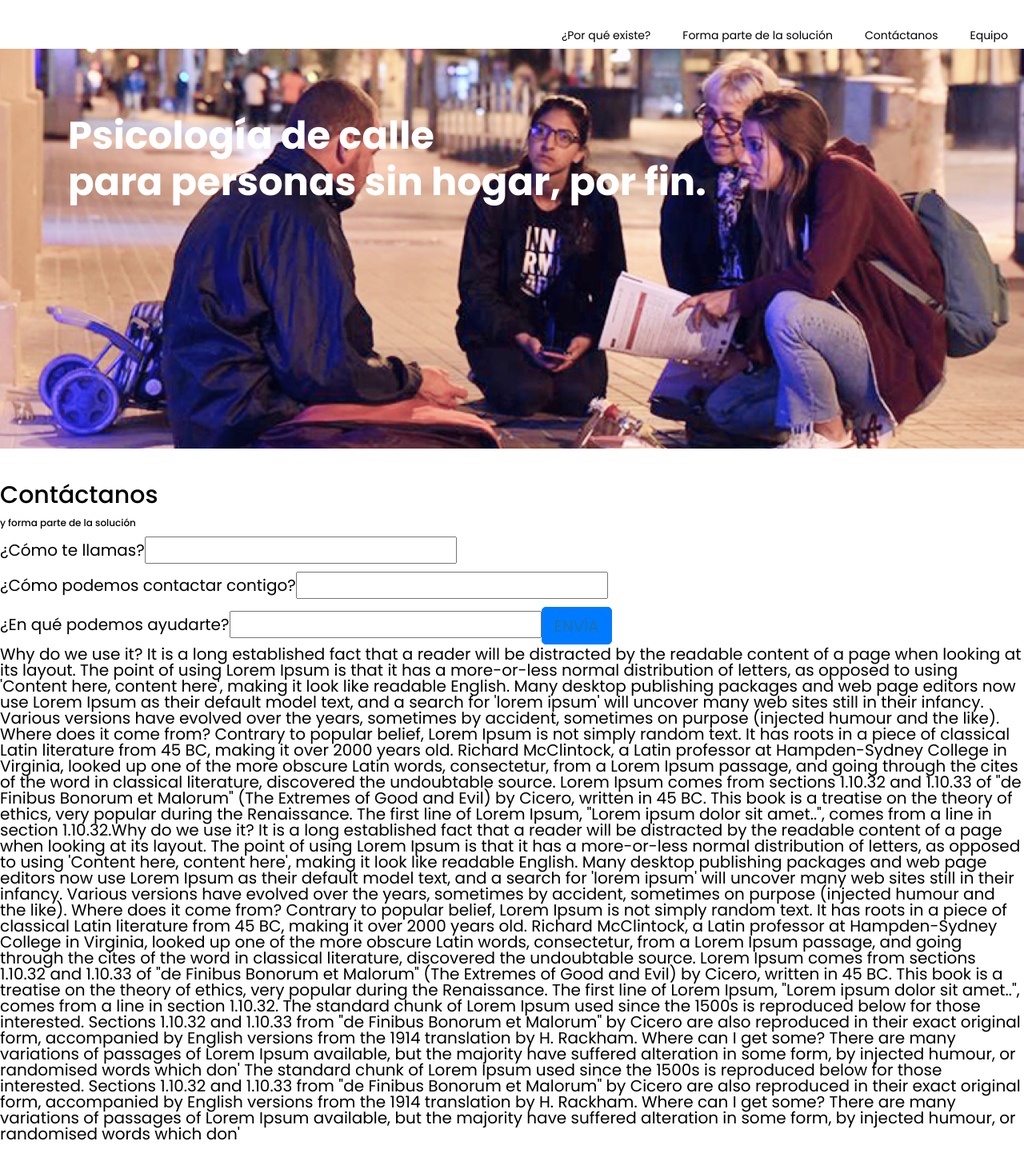
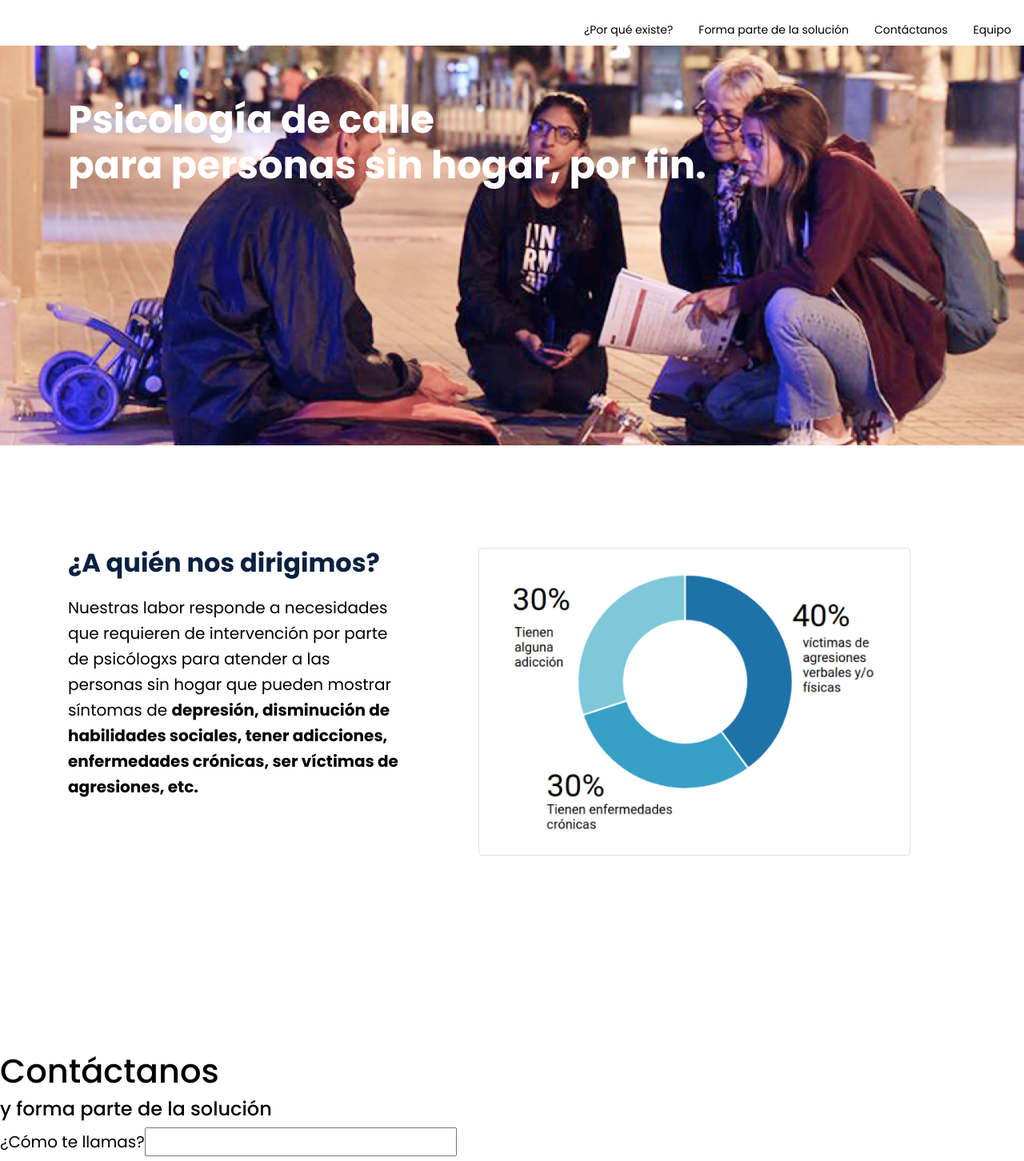
Before and after one commit to joannaWebDev/psicologxs-de-calle, a React (Create React App) app in the folder client/: page / in a window 1280 px wide. Shown: the part 80-1532 px from the top of the page at 80% size. Built offline with nearby package versions, Linux system fonts and the light colour scheme.

Commit message:
new sectionChart in the Home page

```diff
--- a/client/src/App.css
+++ b/client/src/App.css
@@ -17,15 +17,16 @@
   --intranet-bg-color:#95BBCE;
   --text-color:#38A0C7;
 }
-
+img {
+  max-width: 100%;
+  display: block;
+}
 
 a, a:hover {
   color: inherit;
   text-decoration: inherit;
 }
-html {
-  font-size: 16px;
-}
+
 /*main styles*/
 body {
   font-family: 'Poppins', sans-serif;
@@ -34,17 +35,15 @@ body {
   font-weight: 400;
   margin: 0 auto;
   overflow-x: hidden;
+  font-size:15px;
+  line-height:1.6;
 }
-/* .App {
-  text-align: center;
-} */
-
 /*sizes*/
-h1 { font-size: 1.5rem; }
-h2 { font-size: 1.2rem;}
-h3 { font-size: 0.8rem; }
-h4 { font-size: 0.6rem; }
-h5 { font-size: 0.5rem; }
+h1 { font-size: 2.2rem;}
+h2 { font-size: 2rem; }
+h3 { font-size: 1.6rem; }
+h4 { font-size: 1.2rem; }
+h5 { font-size: 1rem; }
 
 p {
 font-size: 1em;
@@ -52,13 +51,23 @@ font-size: 1em;
 
 
 @media screen and (min-width:600px){
-  html {font-size:16px;}
-  }
+  body {font-size:16px;}
+  h1 { font-size: 2.4rem;}
+  h2 { font-size: 2.1rem; }
+  h3 { font-size: 1.9rem; }
+  h4 { font-size: 1.7rem; }
+  h5 { font-size: 1rem; }
+}
 
-  @media screen and (min-width:768px){
-  html{font-size:18px;}
-  }
+@media screen and (min-width:768px){
+  body{font-size:18px;}
+  h1 { font-size: 2.6rem;}
+  h2 { font-size: 2.5rem; }
+  h3 { font-size: 2rem; }
+  h4 { font-size: 1.5rem; }
+  h5 { font-size: 1rem; }
+}
 
-  @media screen and (min-width:992px){
-  html{font-size:20px;}
-  }
+@media screen and (min-width:992px){
+  body{font-size:20px;}
+}
--- a/client/src/App.js
+++ b/client/src/App.js
@@ -9,7 +9,6 @@ import Home from './pages/Home';
 import Footer from './components/Footer/Footer';
 import ScrollTopArrow from './components/ScrollTopArrow/ScrollTopArrow';
 
-
 import './App.css';
 
 const App = () => {
@@ -19,6 +18,9 @@ const App = () => {
         <Header />
         <div>
           <Responsive displayIn={["Laptop"]}>
+            <Navbar />
+          </Responsive>
+          <Responsive displayIn={["Tablet"]}>
             <Navbar />
           </Responsive>
           <Responsive displayIn={["Mobile"]}>
--- a/client/src/components/Footer/Footer.js
+++ b/client/src/components/Footer/Footer.js
@@ -7,8 +7,8 @@ const Footer = ()=>{
 
 return (
         <div className="container-fluid my-4">
-          <div className="footer row justify-content-center">
-            <div className="firstItem col-lg-4 col-sm-12 col-md-6">
+                <div className="footer row justify-content-center">
+                <div className="firstItem col-lg-4 col-sm-12 col-md-6">
                 <h2>Psicólogxs de calle</h2>
                 <h4>Carrer de la Rieretra, 24, 08001, Barcelona</h4>
                 <h4>conatacto@psicologxsdecalle.com</h4>
--- a/client/src/components/Logo/Logo.css
+++ b/client/src/components/Logo/Logo.css
@@ -7,3 +7,8 @@
     text-align: center;
   }
 }
+@media screen and (min-width:768px){
+  .logo {
+    font-size: 2.2rem;
+  }
+}
--- a/client/src/components/Navbar/Navbar.css
+++ b/client/src/components/Navbar/Navbar.css
@@ -2,6 +2,6 @@
   font-size: 0.7em;
 }
 
-.navbar {
-  color: green;
+.navItem:hover {
+  text-decoration: underline;
 }
--- a/client/src/components/Navbar/Navbar.js
+++ b/client/src/components/Navbar/Navbar.js
@@ -8,16 +8,16 @@ const Navbar = () => {
     return(
       <Nav className="justify-content-end navBar" activeKey="/home">
         <Nav.Item>
-          <Nav.Link href="/home">¿Por qué existe?</Nav.Link>
+          <Nav.Link href="/home" className="navItem">¿Por qué existe?</Nav.Link>
         </Nav.Item>
         <Nav.Item>
-          <Nav.Link href="/">Forma parte de la solución</Nav.Link>
+          <Nav.Link href="/" className="navItem">Forma parte de la solución</Nav.Link>
         </Nav.Item>
         <Nav.Item>
-          <Nav.Link href="/">Contáctanos</Nav.Link>
+          <Nav.Link href="/" className="navItem">Contáctanos</Nav.Link>
         </Nav.Item>
         <Nav.Item>
-          <Nav.Link href="/">Equipo</Nav.Link>
+          <Nav.Link href="/" className="navItem">Equipo</Nav.Link>
         </Nav.Item>
     </Nav>
     )
--- /dev/null
+++ b/client/src/pages/Home.css
@@ -0,0 +1,20 @@
+.sectionChart {
+  margin:10% auto;
+  justify-content: center;
+}
+.sectionChart h3 {
+  color:var(--logo);
+  font-weight: 700;
+  margin-bottom: 5%;
+}
+.sectionChartText {
+  align-self: center;
+  margin-bottom: 15%;
+}
+
+@media screen and (min-width:992px){
+  .sectionChartText {
+    max-width: 40%;
+    margin-right: 5%;
+  }
+}
--- a/client/src/pages/Home.js
+++ b/client/src/pages/Home.js
@@ -1,33 +1,27 @@
 import React from 'react';
 import Form from './../components/Form/Form';
-import Hero from './../components/Hero/Hero'
+import Hero from './../components/Hero/Hero';
+import chart from './../assets/images/chart.png';
+
+import './Home.css';
 
 const Home = () => {
   return(
     <>
       <Hero />
+
+      <div className="container sectionChart">
+        <div className="row">
+        <div className="col-lg-6 col-md-12 col-sm-12 sectionChartText">
+          <h3>¿A quién nos dirigimos?</h3>
+          <p>Nuestras labor responde a necesidades que requieren de intervención por parte de psicólogxs para atender a las personas sin hogar que pueden mostrar síntomas de <b>depresión, disminución de habilidades sociales, tener adicciones, enfermedades crónicas, ser víctimas de agresiones, etc.</b></p>
+        </div>
+        <div className="col-lg-6 col-md-12 col-sm-12">
+          <img src={chart} alt="Logo" className="img-fluid img-thumbnail"/>
+        </div>
+        </div>
+      </div>
       <Form/>
-      <p>Why do we use it?
-It is a long established fact that a reader will be distracted by the readable content of a page when looking at its layout. The point of using Lorem Ipsum is that it has a more-or-less normal distribution of letters, as opposed to using 'Content here, content here', making it look like readable English. Many desktop publishing packages and web page editors now use Lorem Ipsum as their default model text, and a search for 'lorem ipsum' will uncover many web sites still in their infancy. Various versions have evolved over the years, sometimes by accident, sometimes on purpose (injected humour and the like).
-
-
-Where does it come from?
-Contrary to popular belief, Lorem Ipsum is not simply random text. It has roots in a piece of classical Latin literature from 45 BC, making it over 2000 years old. Richard McClintock, a Latin professor at Hampden-Sydney College in Virginia, looked up one of the more obscure Latin words, consectetur, from a Lorem Ipsum passage, and going through the cites of the word in classical literature, discovered the undoubtable source. Lorem Ipsum comes from sections 1.10.32 and 1.10.33 of "de Finibus Bonorum et Malorum" (The Extremes of Good and Evil) by Cicero, written in 45 BC. This book is a treatise on the theory of ethics, very popular during the Renaissance. The first line of Lorem Ipsum, "Lorem ipsum dolor sit amet..", comes from a line in section 1.10.32.Why do we use it?
-It is a long established fact that a reader will be distracted by the readable content of a page when looking at its layout. The point of using Lorem Ipsum is that it has a more-or-less normal distribution of letters, as opposed to using 'Content here, content here', making it look like readable English. Many desktop publishing packages and web page editors now use Lorem Ipsum as their default model text, and a search for 'lorem ipsum' will uncover many web sites still in their infancy. Various versions have evolved over the years, sometimes by accident, sometimes on purpose (injected humour and the like).
-
-
-Where does it come from?
-Contrary to popular belief, Lorem Ipsum is not simply random text. It has roots in a piece of classical Latin literature from 45 BC, making it over 2000 years old. Richard McClintock, a Latin professor at Hampden-Sydney College in Virginia, looked up one of the more obscure Latin words, consectetur, from a Lorem Ipsum passage, and going through the cites of the word in classical literature, discovered the undoubtable source. Lorem Ipsum comes from sections 1.10.32 and 1.10.33 of "de Finibus Bonorum et Malorum" (The Extremes of Good and Evil) by Cicero, written in 45 BC. This book is a treatise on the theory of ethics, very popular during the Renaissance. The first line of Lorem Ipsum, "Lorem ipsum dolor sit amet..", comes from a line in section 1.10.32.
-
-The standard chunk of Lorem Ipsum used since the 1500s is reproduced below for those interested. Sections 1.10.32 and 1.10.33 from "de Finibus Bonorum et Malorum" by Cicero are also reproduced in their exact original form, accompanied by English versions from the 1914 translation by H. Rackham.
-
-Where can I get some?
-There are many variations of passages of Lorem Ipsum available, but the majority have suffered alteration in some form, by injected humour, or randomised words which don'
-
-The standard chunk of Lorem Ipsum used since the 1500s is reproduced below for those interested. Sections 1.10.32 and 1.10.33 from "de Finibus Bonorum et Malorum" by Cicero are also reproduced in their exact original form, accompanied by English versions from the 1914 translation by H. Rackham.
-
-Where can I get some?
-There are many variations of passages of Lorem Ipsum available, but the majority have suffered alteration in some form, by injected humour, or randomised words which don'</p>
     </>
   )
 }
```
Also changed, not shown: client/src/components/Hero/Hero.js (+11 -6 lines), client/public/img/img-9.jpg (deleted), client/src/assets/images/chart.png (added).
